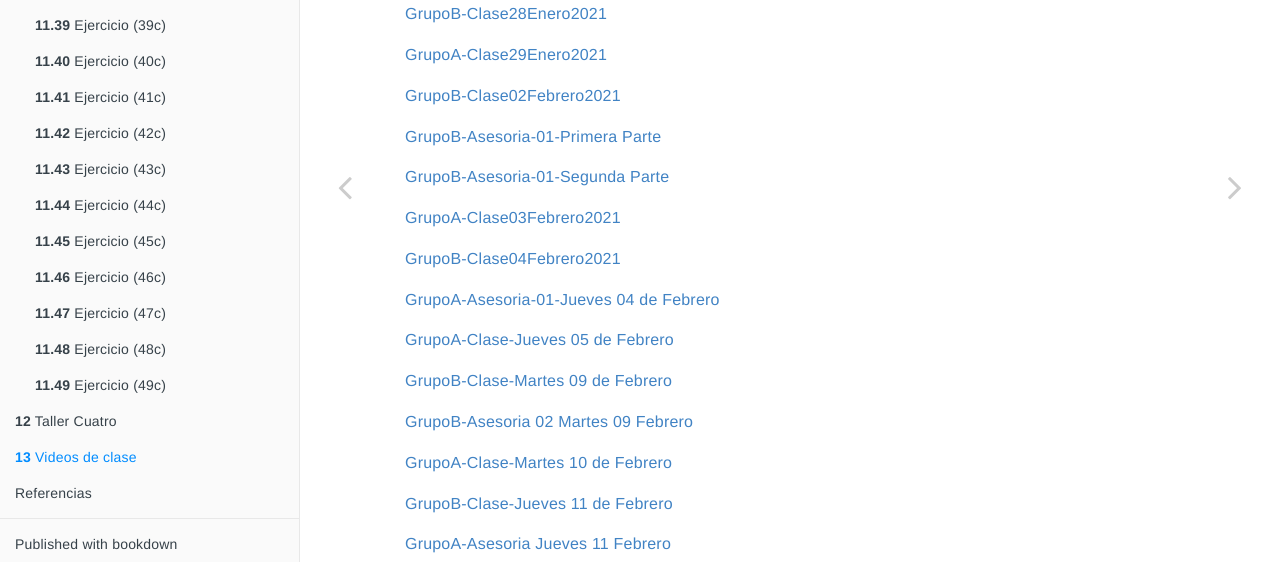
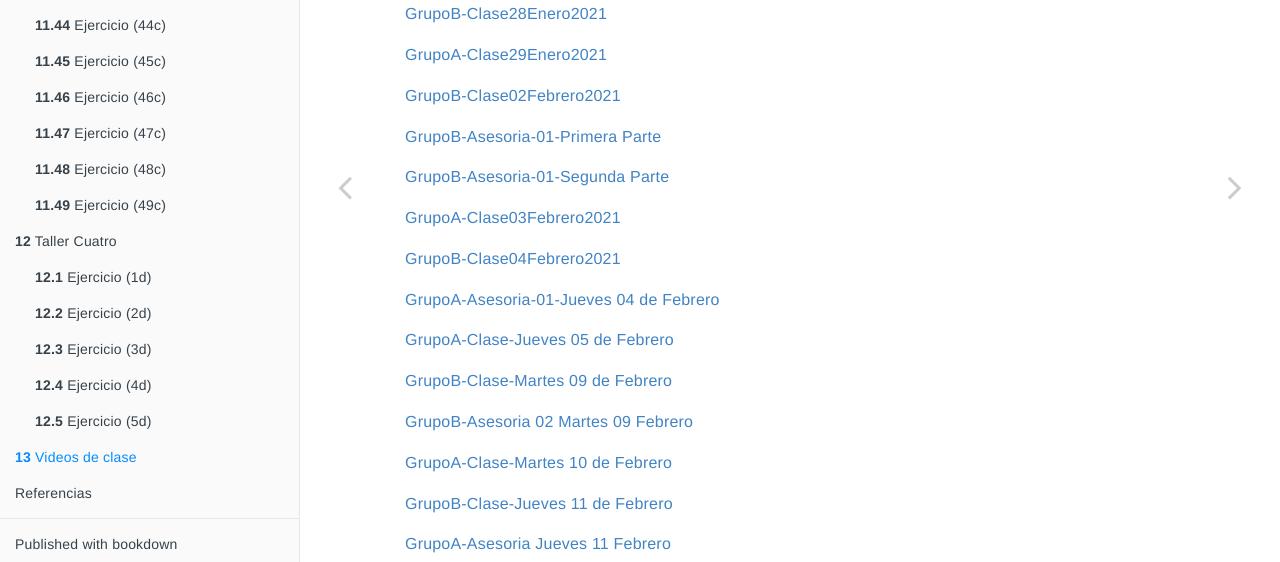
Before and after one commit to jestrada2020/MatematicaUnoCES2020, a plain HTML site: page docs/videos-de-clase.html in a window 1280 px wide. Shown: the part 238-800 px from the top of the page. Drawn offline with nearby package versions, Linux system fonts and the light colour scheme; some packages are replaced by stand-ins of ours.

Commit message:
feb15-v3

```diff
--- a/docs/videos-de-clase.html
+++ b/docs/videos-de-clase.html
@@ -24,7 +24,7 @@
 <meta name="author" content="John Jairo Estrada Álvarez" />
 
 
-<meta name="date" content="2021-02-12" />
+<meta name="date" content="2021-02-15" />
 
   <meta name="viewport" content="width=device-width, initial-scale=1" />
   <meta name="apple-mobile-web-app-capable" content="yes" />
@@ -481,7 +481,13 @@
 <li class="chapter" data-level="11.48" data-path="taller-tres.html"><a href="taller-tres.html#ejercicio-48c"><i class="fa fa-check"></i><b>11.48</b> Ejercicio (48c)</a></li>
 <li class="chapter" data-level="11.49" data-path="taller-tres.html"><a href="taller-tres.html#ejercicio-49c"><i class="fa fa-check"></i><b>11.49</b> Ejercicio (49c)</a></li>
 </ul></li>
-<li class="chapter" data-level="12" data-path="taller-cuatro.html"><a href="taller-cuatro.html"><i class="fa fa-check"></i><b>12</b> Taller Cuatro</a></li>
+<li class="chapter" data-level="12" data-path="taller-cuatro.html"><a href="taller-cuatro.html"><i class="fa fa-check"></i><b>12</b> Taller Cuatro</a><ul>
+<li class="chapter" data-level="12.1" data-path="taller-cuatro.html"><a href="taller-cuatro.html#ejercicio-1d"><i class="fa fa-check"></i><b>12.1</b> Ejercicio (1d)</a></li>
+<li class="chapter" data-level="12.2" data-path="taller-cuatro.html"><a href="taller-cuatro.html#ejercicio-2d"><i class="fa fa-check"></i><b>12.2</b> Ejercicio (2d)</a></li>
+<li class="chapter" data-level="12.3" data-path="taller-cuatro.html"><a href="taller-cuatro.html#ejercicio-3d"><i class="fa fa-check"></i><b>12.3</b> Ejercicio (3d)</a></li>
+<li class="chapter" data-level="12.4" data-path="taller-cuatro.html"><a href="taller-cuatro.html#ejercicio-4d"><i class="fa fa-check"></i><b>12.4</b> Ejercicio (4d)</a></li>
+<li class="chapter" data-level="12.5" data-path="taller-cuatro.html"><a href="taller-cuatro.html#ejercicio-5d"><i class="fa fa-check"></i><b>12.5</b> Ejercicio (5d)</a></li>
+</ul></li>
 <li class="chapter" data-level="13" data-path="videos-de-clase.html"><a href="videos-de-clase.html"><i class="fa fa-check"></i><b>13</b> Videos de clase</a></li>
 <li class="chapter" data-level="" data-path="referencias.html"><a href="referencias.html"><i class="fa fa-check"></i>Referencias</a></li>
 <li class="divider"></li>
@@ -522,6 +528,7 @@
 <p><a href="https://ucesedu-my.sharepoint.com/:v:/g/personal/jestrada_ces_edu_co/EYZyWpEtwUNMltQS8XGT_IQBIZ7iy9myto7n6zUTxiO2rw?e=eNVxUv">GrupoB-Clase-Jueves 11 de Febrero</a></p>
 <p><a href="https://ucesedu-my.sharepoint.com/:v:/g/personal/jestrada_ces_edu_co/EZ8q8OC0KqRAhXwWSe2z_7cBter5qOwClWJgXXSI5nLrKQ?e=m6jud5">GrupoA-Asesoria Jueves 11 Febrero</a></p>
 <p><a href="https://ucesedu-my.sharepoint.com/:v:/g/personal/jestrada_ces_edu_co/EW3IavrEifBLrUOkCuDarXQBoimmoxiVY3KoiABnYm106Q?e=wwcFfS">GrupoA-Clase Viernes 12 Febrero</a></p>
+<p><a href="https://ucesedu-my.sharepoint.com/:v:/g/personal/jestrada_ces_edu_co/EaESb-SCVdtKpgtTslpKjOIBvzhfhMOlanNSNcGJ3dq3KA?e=y434dX">Grupo A y B - Asesoría 15 Febrero</a></p>
 
 </div>
             </section>
```
